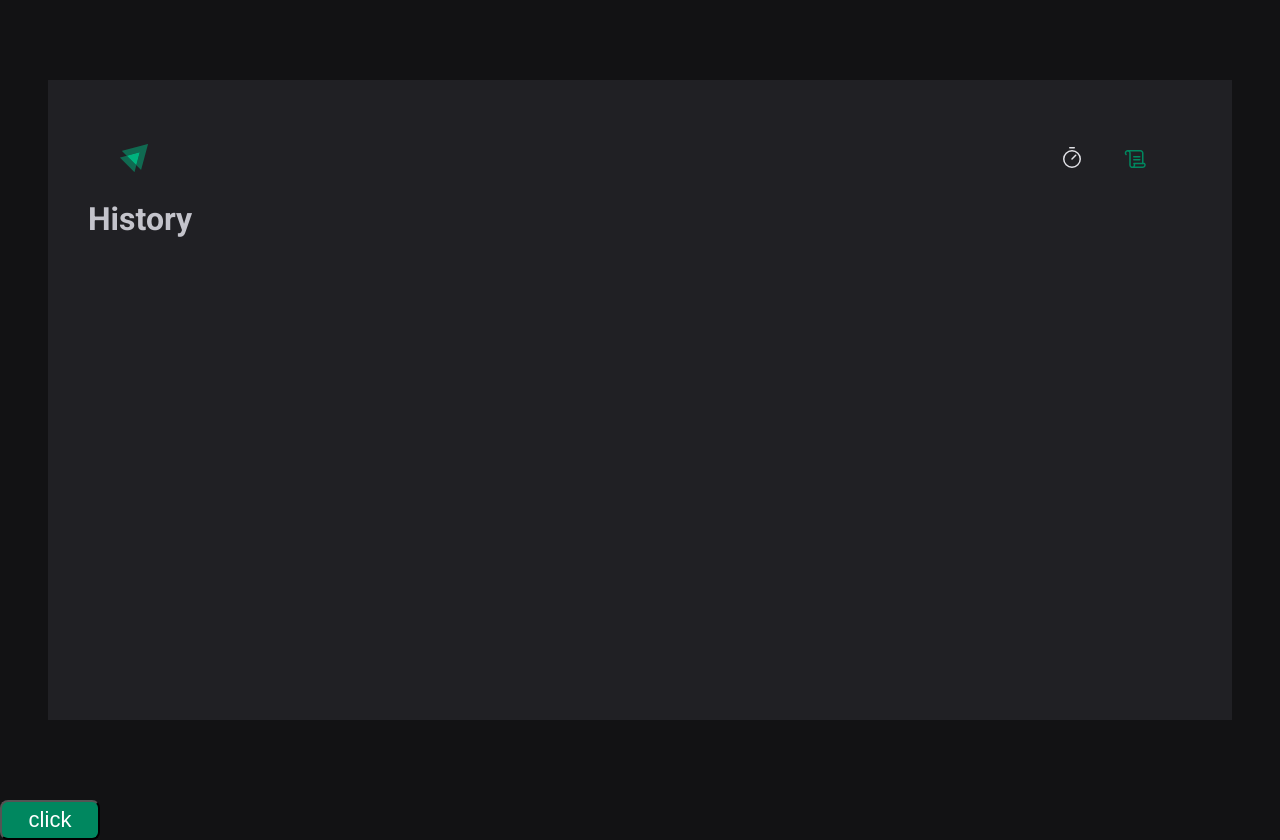
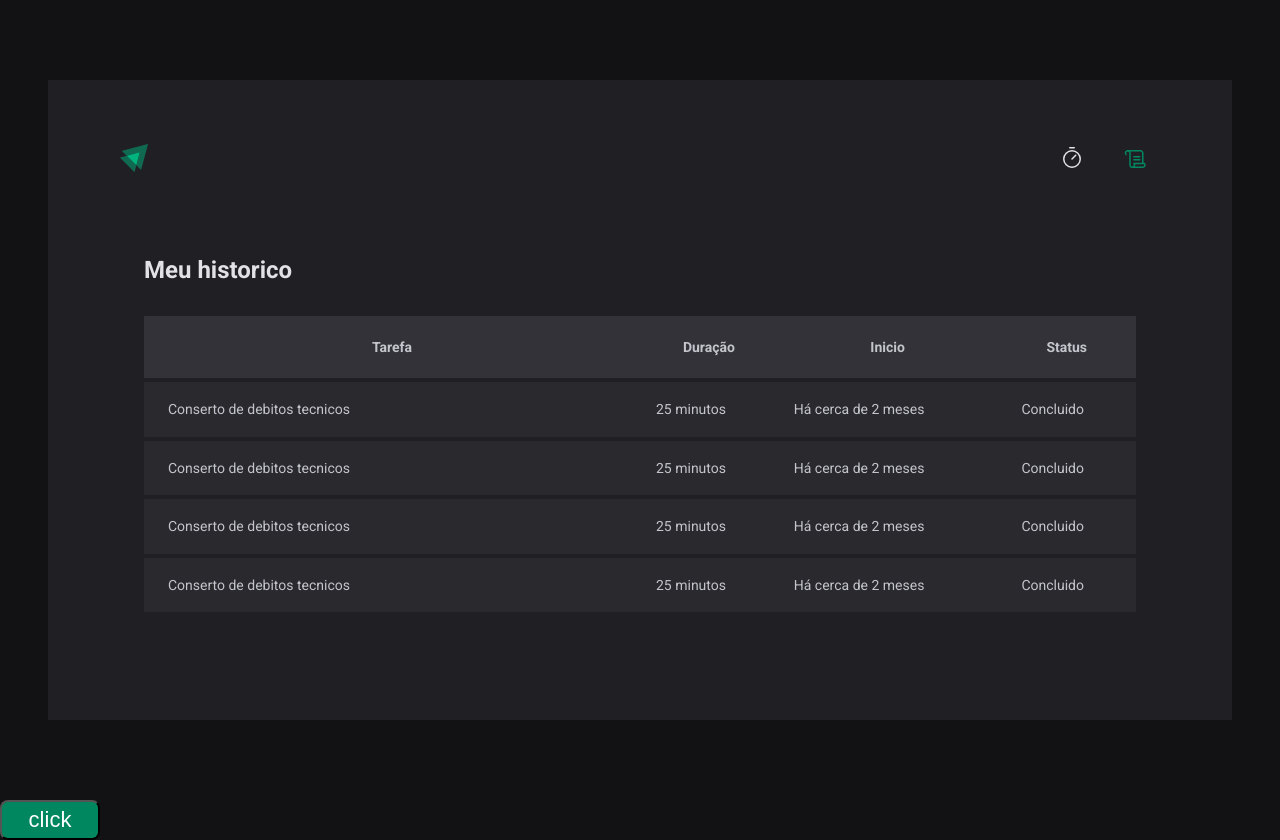
Before and after one commit to AlvaroDeCarvalho/projects_rocketseat, a React (Vite) app in the folder modulo_2/02-ignite-timer/: page /history in a window 1280 px wide. Built offline with nearby package versions, Linux system fonts and the light colour scheme.

Commit message:
finalização do History

```diff
--- a/modulo_2/02-ignite-timer/src/pages/History/index.tsx
+++ b/modulo_2/02-ignite-timer/src/pages/History/index.tsx
@@ -1,3 +1,49 @@
+import * as S from './styles'
+
 export function History() {
-  return <h1>History</h1>
+  return (
+    <S.HistoryContainer>
+      <h1>Meu historico</h1>
+
+      <S.HistoryList>
+        <table>
+          <thead>
+            <tr>
+              <th>Tarefa</th>
+              <th>Duração</th>
+              <th>Inicio</th>
+              <th>Status</th>
+            </tr>
+          </thead>
+
+          <tbody>
+            <tr>
+              <td>Conserto de debitos tecnicos</td>
+              <td>25 minutos</td>
+              <td>Há cerca de 2 meses</td>
+              <td>Concluido</td>
+            </tr>
+            <tr>
+              <td>Conserto de debitos tecnicos</td>
+              <td>25 minutos</td>
+              <td>Há cerca de 2 meses</td>
+              <td>Concluido</td>
+            </tr>
+            <tr>
+              <td>Conserto de debitos tecnicos</td>
+              <td>25 minutos</td>
+              <td>Há cerca de 2 meses</td>
+              <td>Concluido</td>
+            </tr>
+            <tr>
+              <td>Conserto de debitos tecnicos</td>
+              <td>25 minutos</td>
+              <td>Há cerca de 2 meses</td>
+              <td>Concluido</td>
+            </tr>
+          </tbody>
+        </table>
+      </S.HistoryList>
+    </S.HistoryContainer>
+  )
 }
--- a/modulo_2/02-ignite-timer/src/pages/History/styles.ts
+++ b/modulo_2/02-ignite-timer/src/pages/History/styles.ts
@@ -1 +1,62 @@
 import styled from 'styled-components'
+
+export const HistoryContainer = styled.main`
+  flex: 1;
+  padding: 3.5rem;
+
+  display: flex;
+  flex-direction: column;
+
+  h1 {
+    font-size: 1.5rem;
+    color: ${({ theme }) => theme['gray-100']};
+  }
+`
+
+export const HistoryList = styled.div`
+  flex: 1;
+  overflow: auto;
+  margin-top: 2rem;
+
+  table {
+    width: 100%;
+    border-collapse: collapse;
+    min-width: 600px;
+
+    th {
+      background-color: ${({ theme }) => theme['gray-600']};
+      padding: 1rem;
+      font-size: 1rem;
+      line-height: 1.6;
+      margin-bottom: 2rem;
+      font-size: 0.875rem;
+
+      &:first-child {
+        border-top-left-radius: 8pix;
+        padding: 1.25rem;
+      }
+
+      &:last-child {
+        border-top-right-radius: 8pix;
+        padding: 1.25rem;
+      }
+    }
+
+    td {
+      background-color: ${({ theme }) => theme['gray-700']};
+      border-top: 4px solid ${(props) => props.theme['gray-800']};
+      padding: 1rem;
+      font-size: 0.875rem;
+      line-height: 1.6;
+
+      &:first-child {
+        width: 50%;
+        padding-left: 1.5rem;
+      }
+
+      &:last-child {
+        padding-left: 1.5rem;
+      }
+    }
+  }
+`
```
